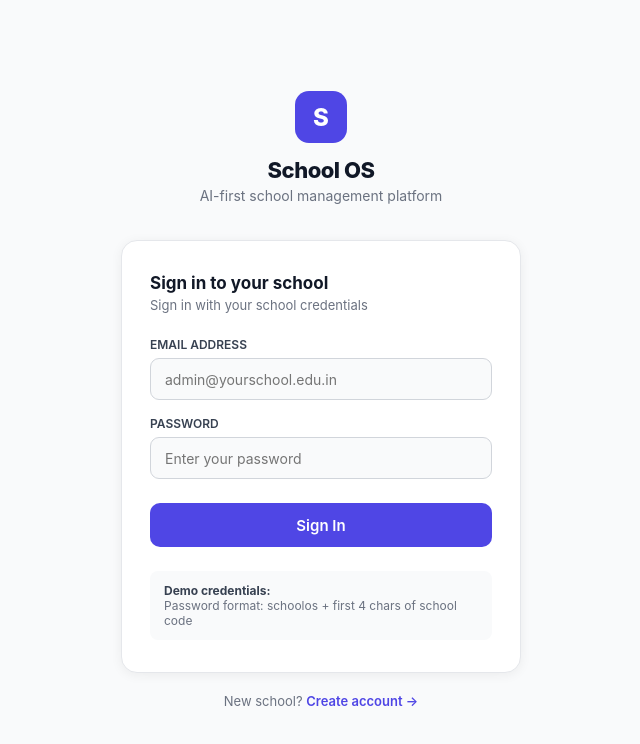
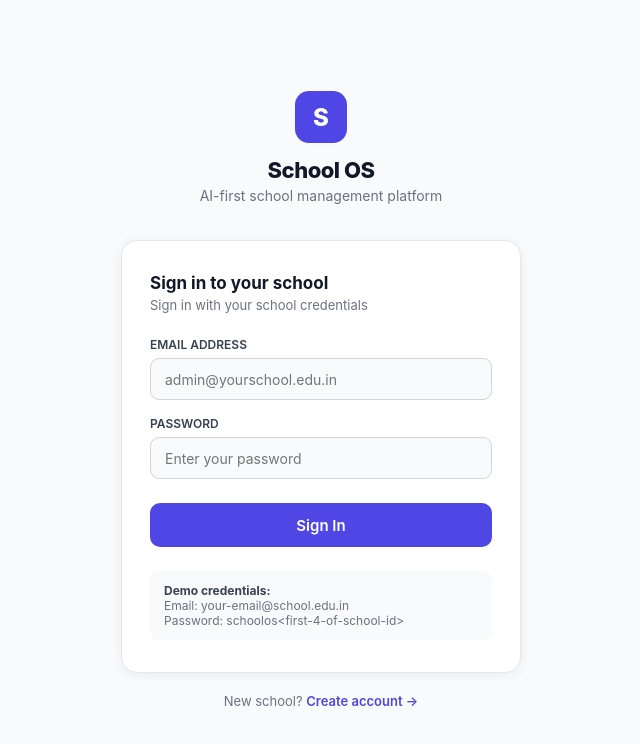
Before and after one commit to PranixQuick/School-OS, a Next.js app: page /login in a window 1280 px wide. Shown: the top 744 px of the page, without its empty margins (319-959 px from the left). Built offline with nearby package versions, Linux system fonts and the light colour scheme.

Commit message:
Item #6.1 micro-cleanup: app/login/page.tsx

```diff
--- a/app/login/page.tsx
+++ b/app/login/page.tsx
@@ -233,7 +233,8 @@ export default function LoginPage() {
 
           <div style={{ marginTop: 24, padding: '12px 14px', background: '#F9FAFB', borderRadius: 8, fontSize: 12, color: '#6B7280' }}>
             <strong style={{ color: '#374151' }}>Demo credentials:</strong><br />
-            Password format: schoolos + first 4 chars of school code
+            Email: your-email@school.edu.in<br />
+            Password: schoolos&lt;first-4-of-school-id&gt;
           </div>
         </div>
 
```
